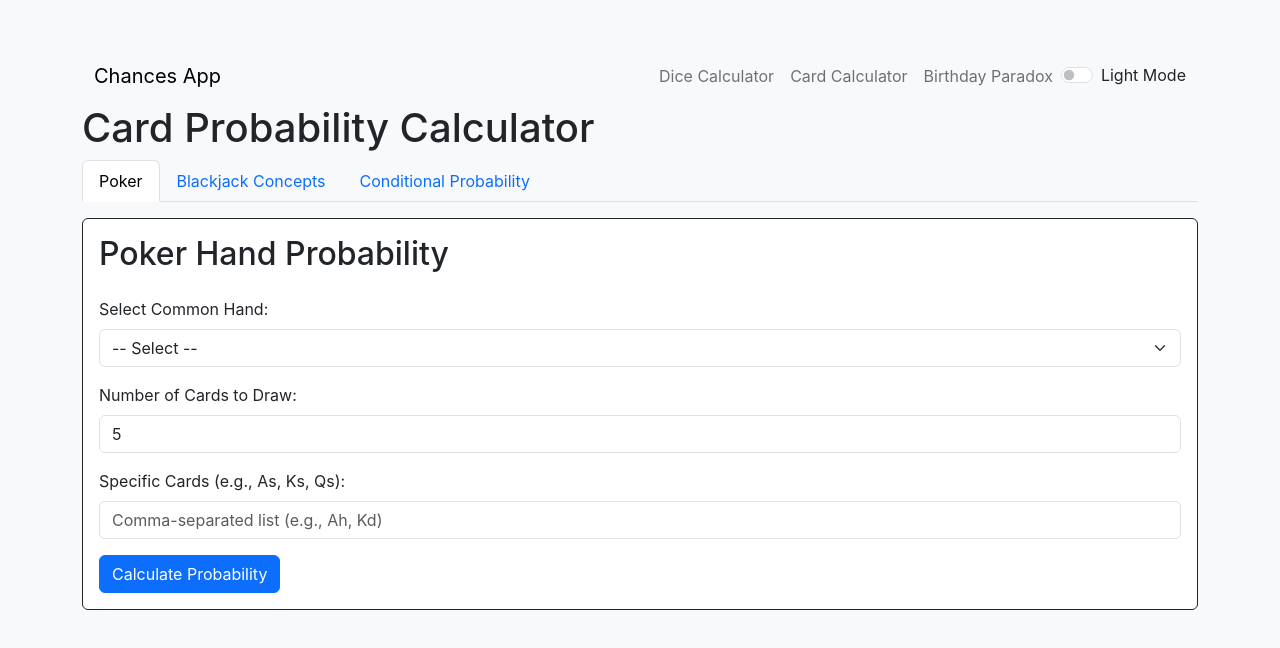
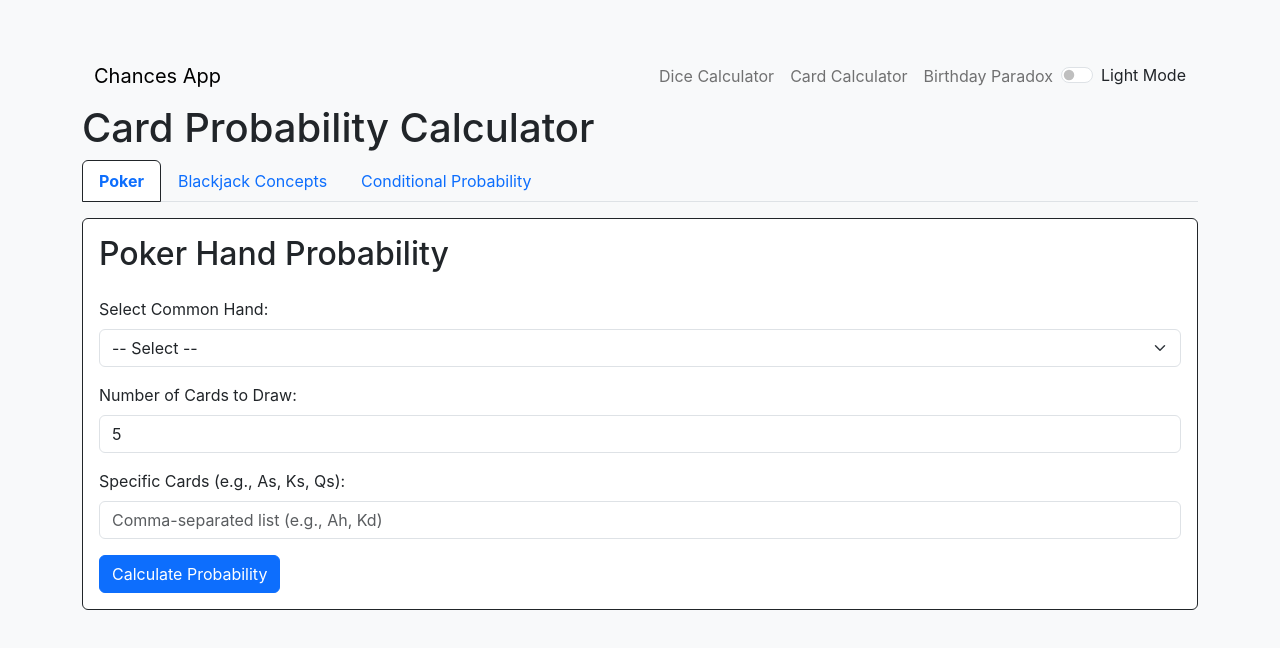
Before and after one commit to jefcollier/Chances, a React (Create React App) app in the folder chances-app/: page /card in a window 1280 px wide. Shown: the top 648 px of the page. Built offline with nearby package versions, Linux system fonts and the light colour scheme.

Commit message:
fix: Adjust link and tab contrast for dark mode
Enhances readability in dark mode by adjusting the contrast of navigation
links and tab buttons. CSS custom properties are used to ensure these elements
adapt correctly to the chosen theme, improving overall visual consistency.

```diff
--- a/chances-app/src/index.css
+++ b/chances-app/src/index.css
@@ -23,6 +23,9 @@ code {
   --navbar-background-color: #f8f9fa;
   --navbar-text-color: rgba(0, 0, 0, 0.55);
   --navbar-toggler-icon-filter: none;
+  --tab-link-color: #0d6efd;
+  --tab-link-active-color: #0d6efd;
+  --tab-link-hover-color: #0a58ca;
 }
 
 .dark-theme {
@@ -33,6 +36,9 @@ code {
   --navbar-background-color: #343a40;
   --navbar-text-color: rgba(255, 255, 255, 0.75);
   --navbar-toggler-icon-filter: invert(1) grayscale(100%) brightness(200%);
+  --tab-link-color: #6daffc;
+  --tab-link-active-color: #6daffc;
+  --tab-link-hover-color: #9ecbff;
 }
 
 /* Apply theme variables to elements */
@@ -50,6 +56,33 @@ code {
   color: var(--navbar-text-color);
 }
 
+.navbar-light .navbar-nav .nav-link:hover,
+.navbar-light .navbar-nav .nav-link:focus {
+  color: var(--navbar-text-color);
+}
+
+.navbar-light .navbar-nav .nav-link.active {
+  color: var(--navbar-text-color);
+  font-weight: bold;
+}
+
 .navbar-light .navbar-toggler-icon {
   filter: var(--navbar-toggler-icon-filter);
 }
+
+/* Tab styles */
+.nav-tabs .nav-link {
+  color: var(--tab-link-color);
+}
+
+.nav-tabs .nav-link:hover,
+.nav-tabs .nav-link:focus {
+  color: var(--tab-link-hover-color);
+}
+
+.nav-tabs .nav-link.active {
+  color: var(--tab-link-active-color);
+  font-weight: bold;
+  background-color: var(--card-background-color);
+  border-color: var(--card-text-color);
+}
```
